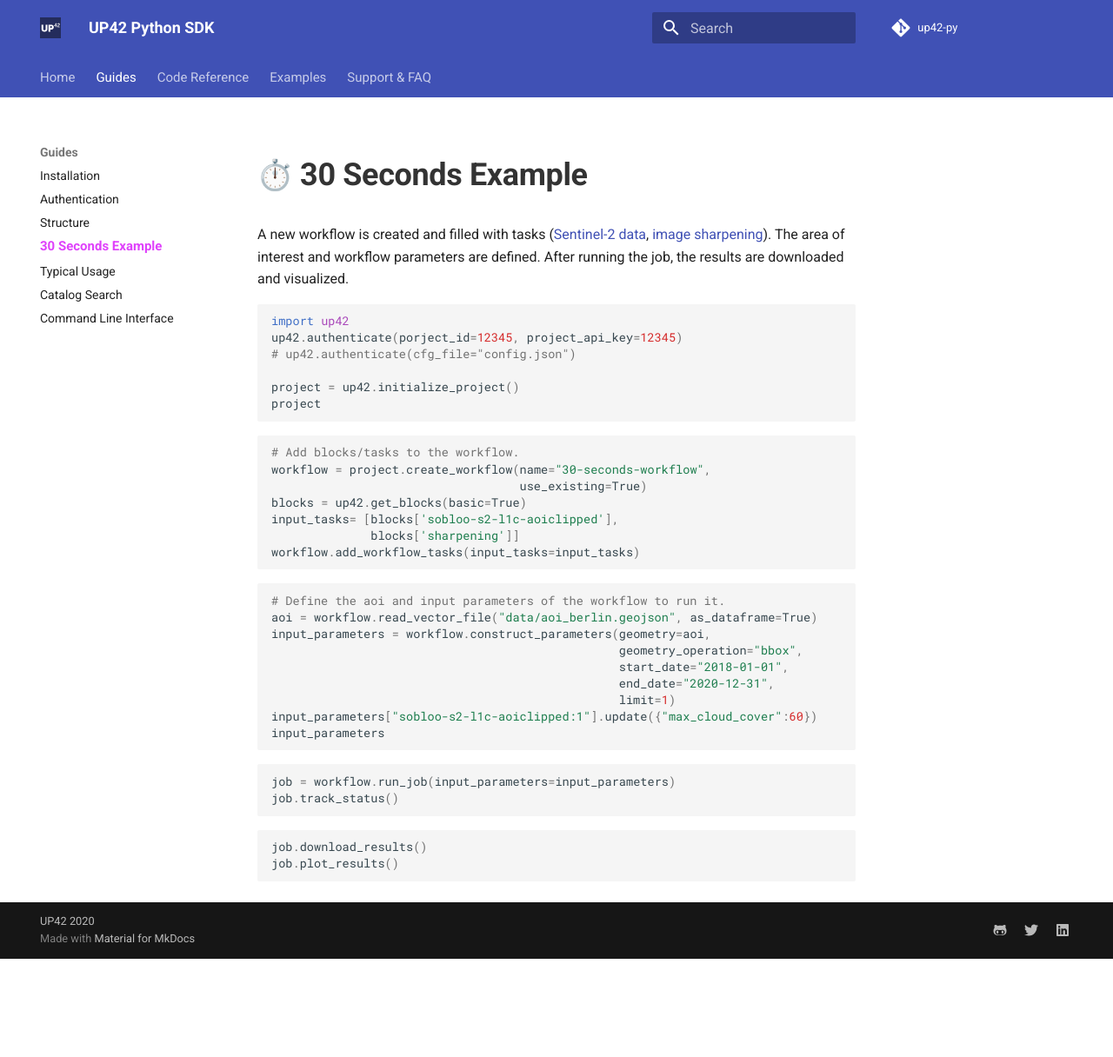
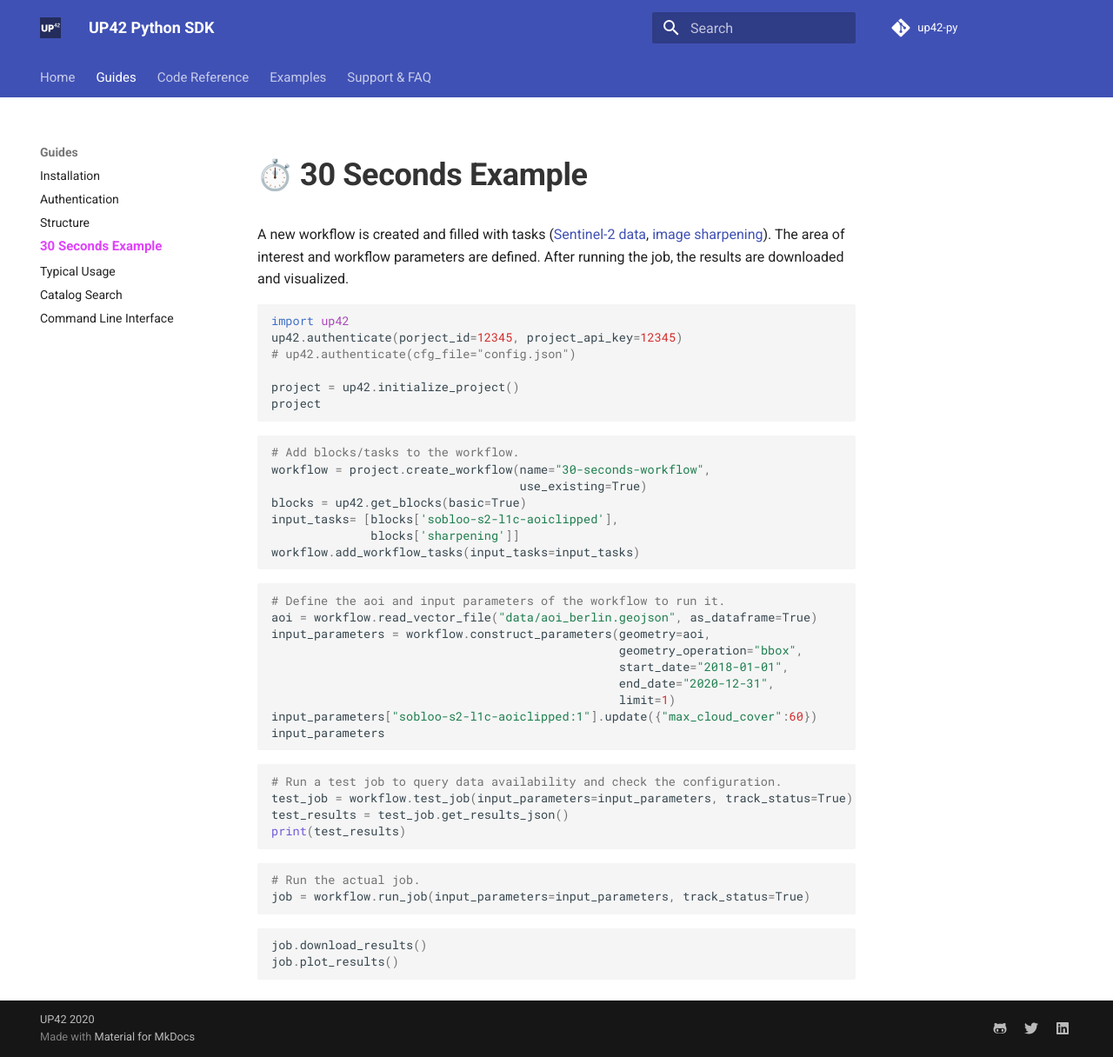
Before and after one commit to up42/up42-py, an MkDocs documentation site: the page built from docs/30-seconds-example.md, in a window 1280 px wide. Shown: the whole page at 87% size. Built offline with MkDocs 1.6.1 and Material for MkDocs 9.7.7, drawn with Linux system fonts in a browser that asks for light colours; emoji names are drawn with the system emoji font; comment, search, counter and statistics services are not loaded; before the commit the page ends 1103 px from its top, so only the background shows below that.

````diff
--- a/docs/30-seconds-example.md
+++ b/docs/30-seconds-example.md
@@ -41,8 +41,15 @@ input_parameters
 
 
 ```python
-job = workflow.run_job(input_parameters=input_parameters)
-job.track_status()
+# Run a test job to query data availability and check the configuration.
+test_job = workflow.test_job(input_parameters=input_parameters, track_status=True)
+test_results = test_job.get_results_json()
+print(test_results)
+```
+
+```python
+# Run the actual job.
+job = workflow.run_job(input_parameters=input_parameters, track_status=True)
 ```
 
 
````
Also changed, not shown: README.md (+7 -2 lines), docs/cli.md (+7 -2 lines), docs/typical-usage.md (+6 -4 lines), 4 other files.
